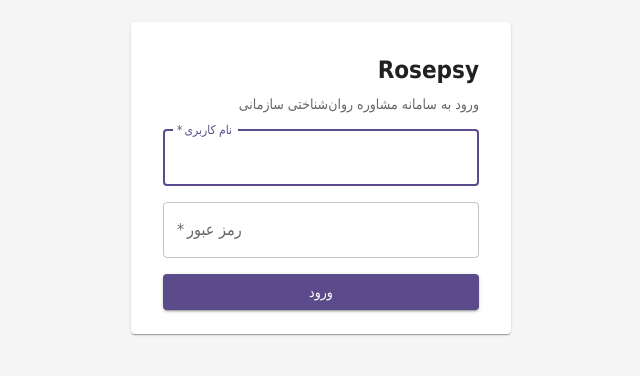
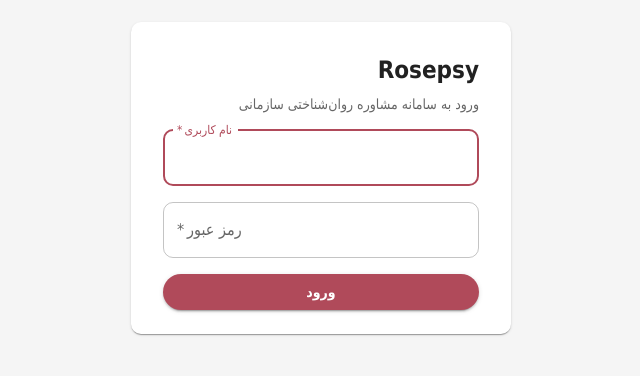
Before and after one commit to sjalilvand/special-spoon, a React (Vite) app in the folder frontend/: page /login in a window 1280 px wide. Shown: the part 222-598 px from the top of the page, without its empty margins (508-1148 px from the left). Built offline with nearby package versions, Linux system fonts and the light colour scheme; no server answers; a small style sheet from the web is missing.

Commit message:
feat(phase 16): panel rose theme matching public site (theme, css, layout, site link)

```diff
--- a/frontend/src/components/Layout.tsx
+++ b/frontend/src/components/Layout.tsx
@@ -10,12 +10,15 @@
   const has = (rs: string[]) => rs.some((r) => roles.includes(r));
 
   return (
-    <Box minHeight="100vh" bgcolor="grey.50">
-      <AppBar position="static" color="primary" elevation={1}>
+    <Box minHeight="100vh" bgcolor="#fffafb">
+      <AppBar position="static" elevation={1}>
         <Toolbar sx={{ gap: 1.5, flexWrap: "wrap" }}>
-          <Typography variant="h6" sx={{ cursor: "pointer", fontWeight: 700 }} onClick={() => navigate("/")}>
-            Rosepsy | پنل مدیریت
+          <Typography variant="h6" sx={{ cursor: "pointer", fontWeight: 800 }} onClick={() => navigate("/")}>
+            Rosepsy
           </Typography>
+          <Button color="inherit" size="small" href="/" sx={{ opacity: 0.9 }}>
+            سایت عمومی ←
+          </Button>
           {has(["ORG_MANAGER", "RECEPTION", "TECHNICAL_SUPERVISOR", "COUNSELOR", "SYSTEM_ADMIN"]) && (
             <Button color="inherit" onClick={() => navigate("/dashboard")}>داشبورد</Button>
           )}
@@ -57,7 +60,7 @@
           )}
           <Box flexGrow={1} />
           <Button color="inherit" onClick={() => navigate("/change-password")}>تغییر رمز</Button>
-          <Chip size="small" color="secondary" label={user?.display_name ?? ""} />
+          <Chip size="small" sx={{ bgcolor: "rgba(255,255,255,.25)", color: "#fff" }} label={user?.display_name ?? ""} />
           <Button color="inherit" onClick={async () => { await logout(); navigate("/login"); }}>خروج</Button>
         </Toolbar>
       </AppBar>
--- a/frontend/src/index.css
+++ b/frontend/src/index.css
@@ -1,15 +1,15 @@
 html { scroll-behavior: smooth; }
-body { font-family: "Vazirmatn", Tahoma, sans-serif; }
+body { font-family: "Vazirmatn", Tahoma, sans-serif; background: #fffafb; }
 .rdp-input {
   width: 100%;
   padding: 14px;
-  border: 1px solid rgba(0,0,0,.23);
-  border-radius: 4px;
+  border: 1px solid #d8c3ca;
+  border-radius: 8px;
   font-family: inherit;
   font-size: 15px;
   background: #fff;
 }
 .rdp-input:focus {
-  outline: 2px solid #5b4b8a33;
-  border-color: #5b4b8a;
+  outline: 2px solid rgba(176,74,90,.2);
+  border-color: #b04a5a;
 }
--- a/frontend/src/theme.ts
+++ b/frontend/src/theme.ts
@@ -1,14 +1,18 @@
 import { createTheme } from "@mui/material/styles";
 
-// طراحی فارسی، راست‌به‌چپ و واکنش‌گرا (بند ۱۰ سند)
+// پالت رزی — هماهنگ با سایت عمومی (فاز ۱۶)
 const theme = createTheme({
   direction: "rtl",
-  typography: {
-    fontFamily: '"Vazirmatn", Tahoma, Arial, sans-serif',
+  typography: { fontFamily: '"Vazirmatn", Tahoma, sans-serif' },
+  palette: {
+    primary: { main: "#b04a5a" },
+    secondary: { main: "#7a5c8a" },
+    background: { default: "#fffafb", paper: "#ffffff" },
   },
-  palette: {
-    primary: { main: "#5b4b8a" },
-    secondary: { main: "#0f766e" },
+  shape: { borderRadius: 10 },
+  components: {
+    MuiButton: { styleOverrides: { root: { borderRadius: 99, fontWeight: 700 } } },
+    MuiAppBar: { styleOverrides: { root: { background: "linear-gradient(135deg,#b04a5a 0%,#8a3342 100%)" } } },
   },
 });
 
```
